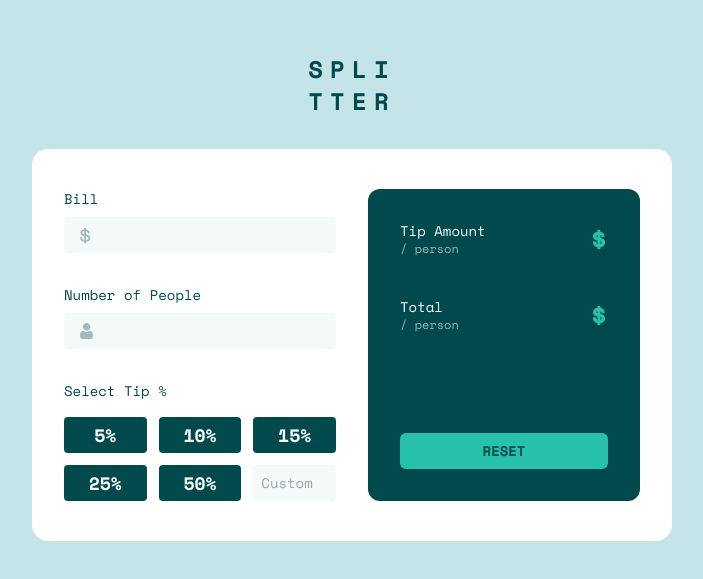
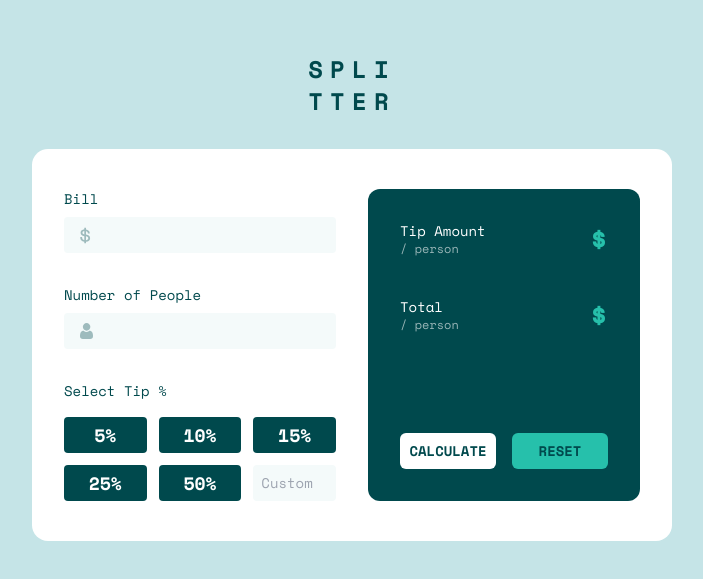
Before and after one commit to duncan-chege/tip-calculator, a React (Vite) app: page / in a window 1280 px wide. Shown: the part 103-682 px from the top of the page, without its empty margins (288-991 px from the left). Built offline with nearby package versions, Linux system fonts and the light colour scheme.

Commit message:
add a calculate button to the results component

```diff
--- a/src/components/ResultsSection.tsx
+++ b/src/components/ResultsSection.tsx
@@ -37,11 +37,18 @@ const ResultsSection: React.FC<ResultsSectionProps> = ({
         </div>
       </div>
 
-      <button
-        className="rounded-md md:mt-auto mt-8 bg-strong-cyan hover:bg-teal-200 w-full py-2 text-very-dark-cyan font-bold"
-        onClick={onReset}>
-        RESET
-      </button>
+      <div className="flex flex-row space-x-4 md:mt-auto mt-8">
+        <button
+          className="rounded-md bg-white hover:bg-teal-200 py-2 basis-1/2 text-very-dark-cyan font-bold"
+          onClick={onReset}>
+          CALCULATE
+        </button>
+        <button
+          className="rounded-md bg-strong-cyan hover:bg-teal-200 py-2 basis-1/2 text-very-dark-cyan font-bold"
+          onClick={onReset}>
+          RESET
+        </button>
+      </div>
     </div>
   );
 };
```
